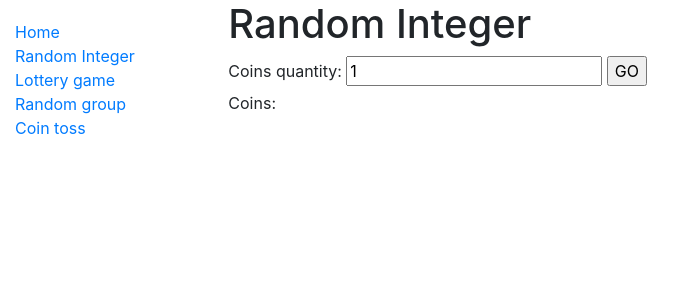
After one commit to roznawsk/randomsite, a Django app: page /rand/coin/ in a window 1280 px wide. The commit adds this page. Shown: the top 300 px of the page, without its empty margins (0-694 px from the left). Run offline with Django 3.2, Linux system fonts and the light colour scheme.

Commit message:
added coin toss

```diff
--- a/rand/urls.py
+++ b/rand/urls.py
@@ -9,5 +9,6 @@ urlpatterns = [
     path('group/', views.group, name='group'),
     path('dice_throw/', views.dice_throw, name='dice_throw'),
     path('group_randomizer/', views.group_randomizer, name='group_randomizer'),
-    path('elements_draw/', views.elements_draw, name='elements_draw')
+    path('elements_draw/', views.elements_draw, name='elements_draw'),
+    path('coin/', views.coin, name='coin'),
 ]
--- a/rand/views.py
+++ b/rand/views.py
@@ -164,3 +164,15 @@ def group(request):
         person = random.choice(people)
 
     return render(request, 'generators/person.html', {'people': people, 'person': person})
+
+
+def coin(request):
+    req = request.GET
+    print(req)
+    if req:
+        coin_q = int(req['coin_q'])
+        coins = random.choices(['O', 'R'], k=coin_q)
+    else:
+        coin_q = 1
+        coins = ''
+    return render(request, 'generators/coin.html', {'coin_q': coin_q, 'coins': coins})
--- a/templates/base_generic.html
+++ b/templates/base_generic.html
@@ -19,6 +19,7 @@
           <li><a href="{% url 'randint' %}">Random Integer</a></li>
           <li><a href="{% url 'lottery' %}">Lottery game</a></li>
         <li><a href="{% url 'group' %}">Random group</a></li>
+        <li><a href="{% url 'coin' %}">Coin toss</a></li>
         </ul>
      {% endblock %}
       </div>
--- /dev/null
+++ b/templates/generators/coin.html
@@ -0,0 +1,15 @@
+{% extends "base_generic.html" %}
+
+{% block content %}
+  <h1>Random Integer</h1>
+  <form action="" method="get">
+    <label for="Coin quantity">Coins quantity:</label>
+    <input id="coin_q" type="number" name="coin_q" value={{ coin_q }}>
+    <input type="submit" value="GO">
+  </form>
+    Coins:
+    {% for coin in coins %}
+     {{  coin }}
+    {% endfor %}
+
+{% endblock %}
```
